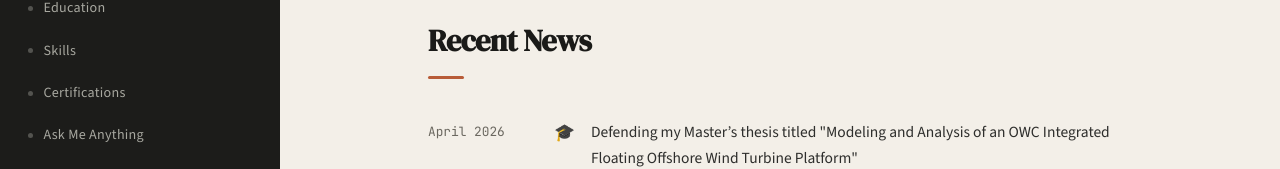
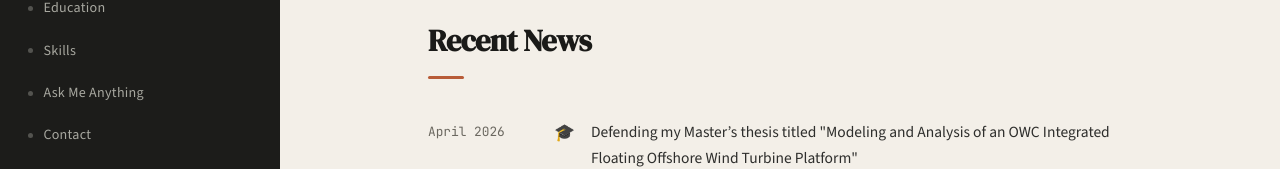
Before and after one commit to rithikrn/rithik-r-nambiar, a plain HTML site: page index.html in a window 1280 px wide. Shown: the part 592-761 px from the top of the page. Drawn offline with nearby package versions, Linux system fonts and the light colour scheme.

Commit message:
Remove Certifications link from sidebar

```diff
--- a/index.html
+++ b/index.html
@@ -40,7 +40,6 @@
         <a href="#thesis" onclick="closeSidebar()">Thesis</a>
         <a href="#education" onclick="closeSidebar()">Education</a>
         <a href="#skills" onclick="closeSidebar()">Skills</a>
-        <a href="#certifications" onclick="closeSidebar()">Certifications</a>
         <a href="#chat" onclick="closeSidebar()">Ask Me Anything</a>
         <a href="#contact" onclick="closeSidebar()">Contact</a>
     </nav>
```
